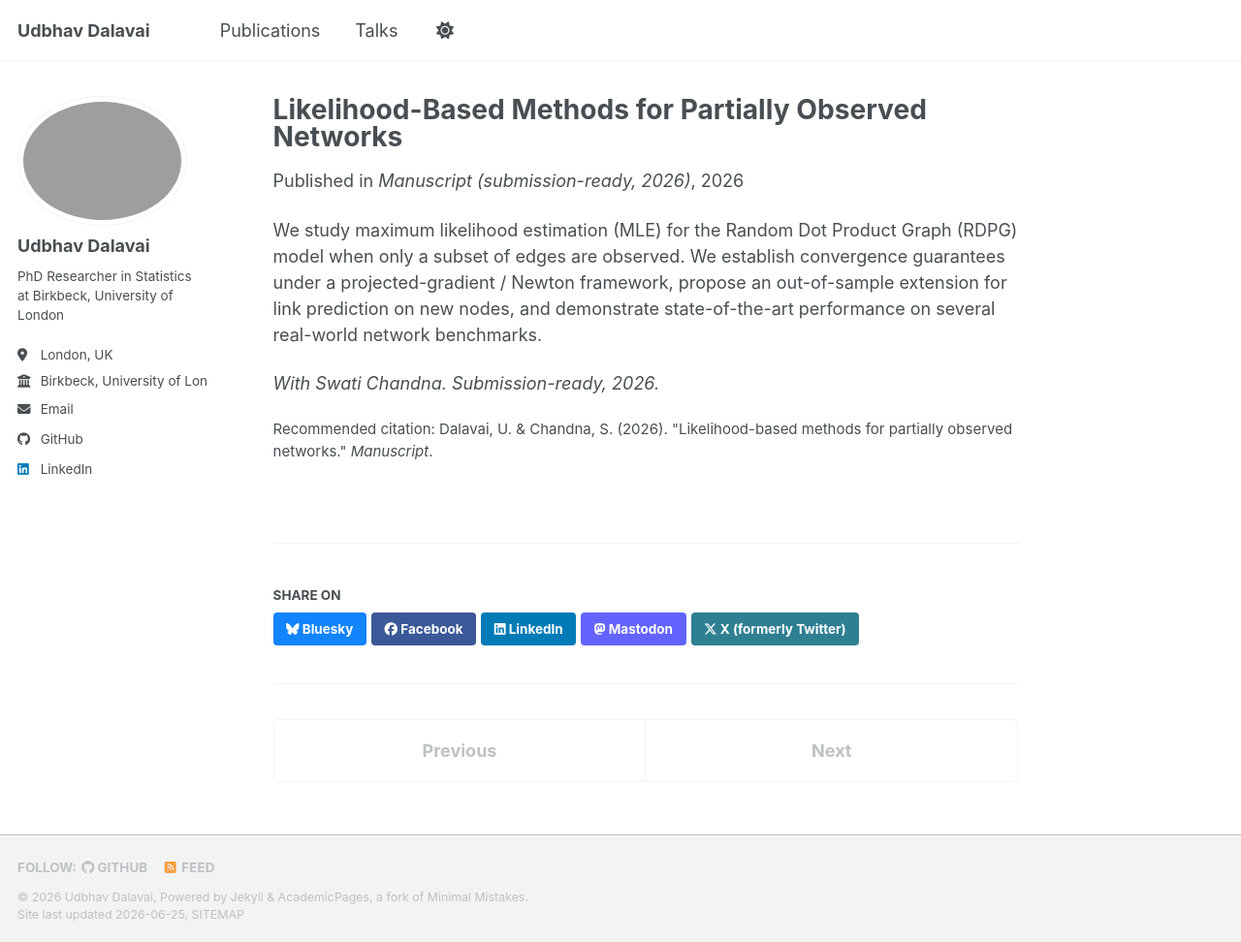
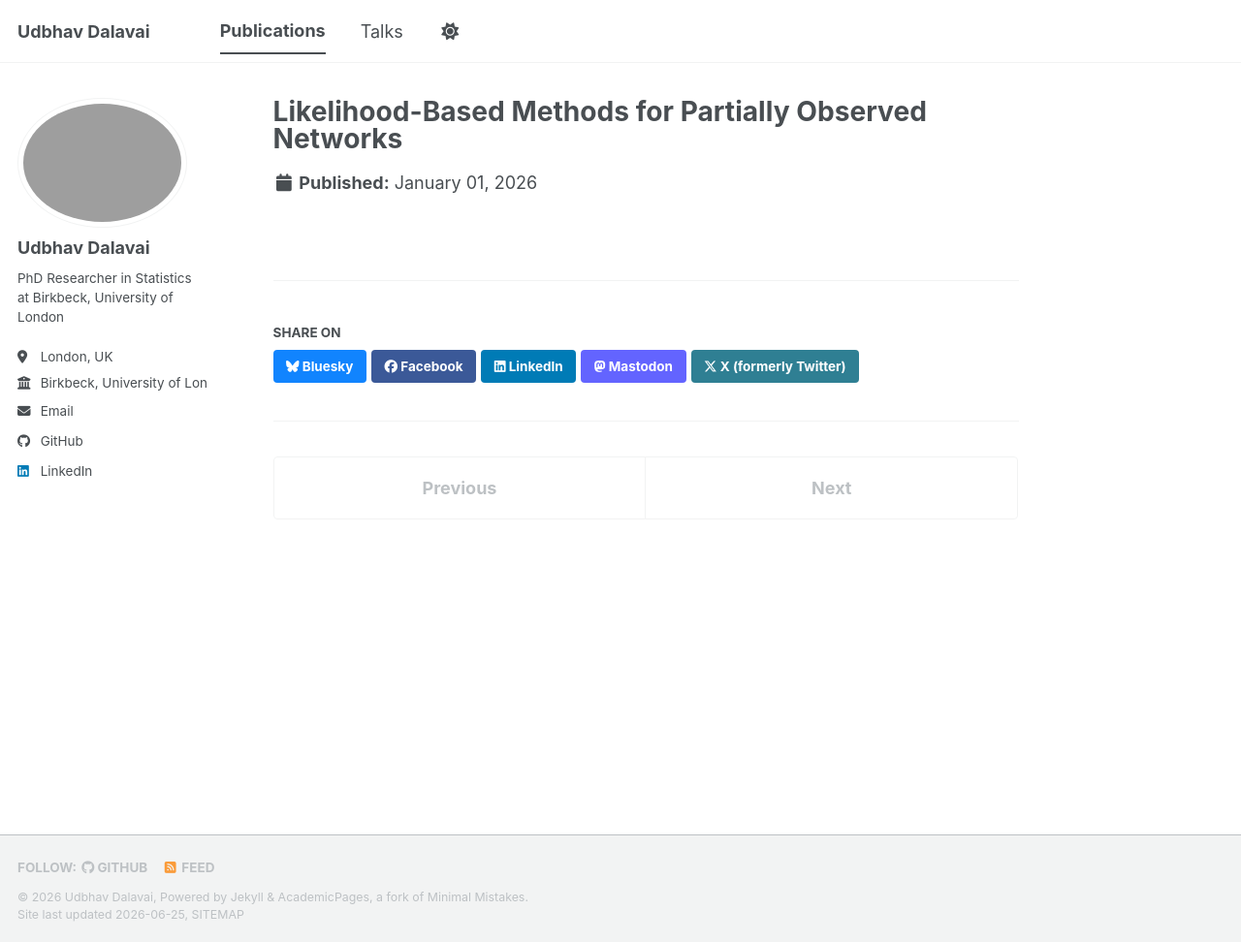
Before and after one commit to Udbhav-Dalavai/Udbhav-Dalavai.github.io, a Jekyll site: the page built from _publications/2026-01-01-mle-rdpg.md, in a window 1280 px wide and 972 px high. Shown: the whole window at 97% size. Built offline with Jekyll 4.4.1, drawn with Linux system fonts in a browser that asks for light colours; a style sheet for code colours, icons or effects is not loaded.

Commit message:
Revise publication entry for MLE RDPG manuscript
Updated the manuscript details for the publication on likelihood-based methods for partially observed networks.

```diff
--- a/_publications/2026-01-01-mle-rdpg.md
+++ b/_publications/2026-01-01-mle-rdpg.md
@@ -1,14 +1,3 @@
 ---
 title: "Likelihood-Based Methods for Partially Observed Networks"
-collection: publications
-category: manuscripts
-permalink: /publication/2026-01-01-mle-rdpg
-excerpt: 'We develop maximum likelihood estimation and out-of-sample extension for the Random Dot Product Graph model under partial observation, with theoretical guarantees and strong empirical performance on link-prediction benchmarks.'
-date: 2026-01-01
-venue: 'Manuscript (submission-ready, 2026)'
-citation: 'Dalavai, U. &amp; Chandna, S. (2026). &quot;Likelihood-based methods for partially observed networks.&quot; <i>Manuscript</i>.'
 ---
-
-We study maximum likelihood estimation (MLE) for the Random Dot Product Graph (RDPG) model when only a subset of edges are observed. We establish convergence guarantees under a projected-gradient / Newton framework, propose an out-of-sample extension for link prediction on new nodes, and demonstrate state-of-the-art performance on several real-world network benchmarks.
-
-*With Swati Chandna. Submission-ready, 2026.*
```
